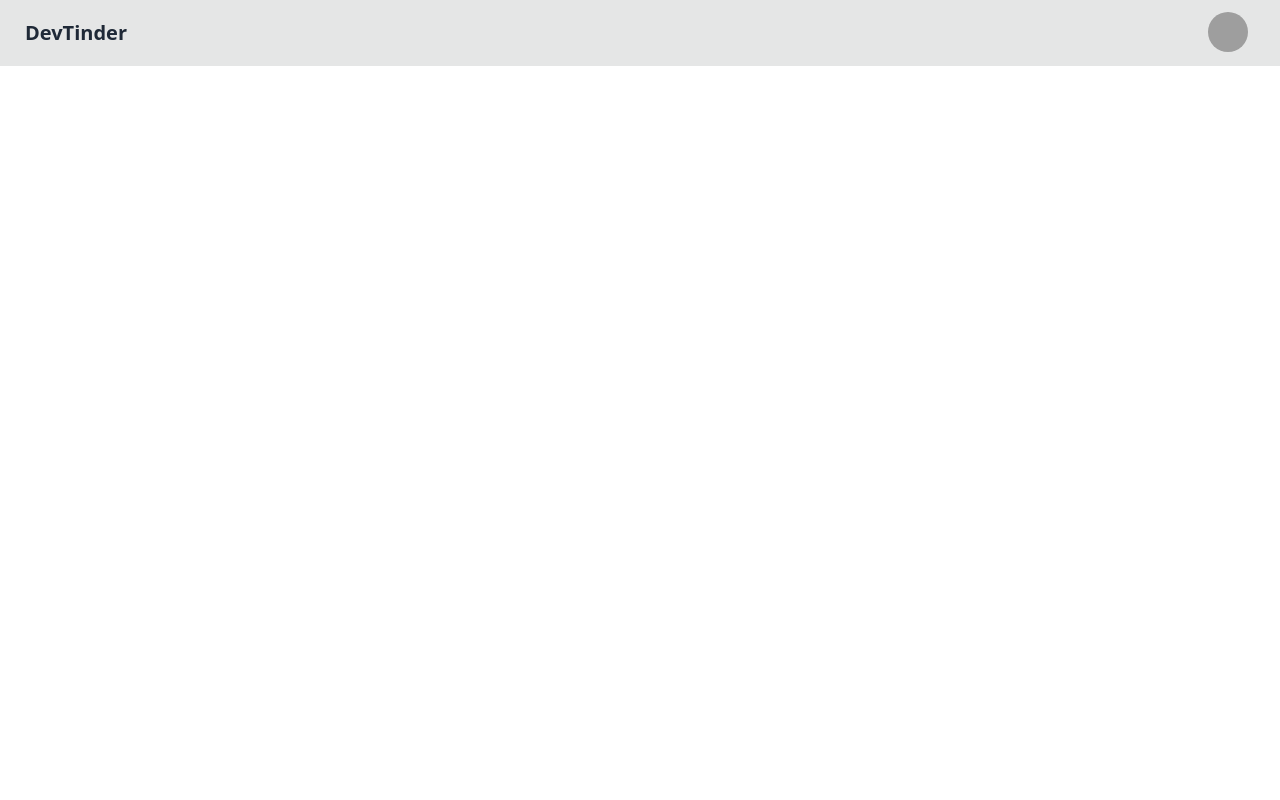
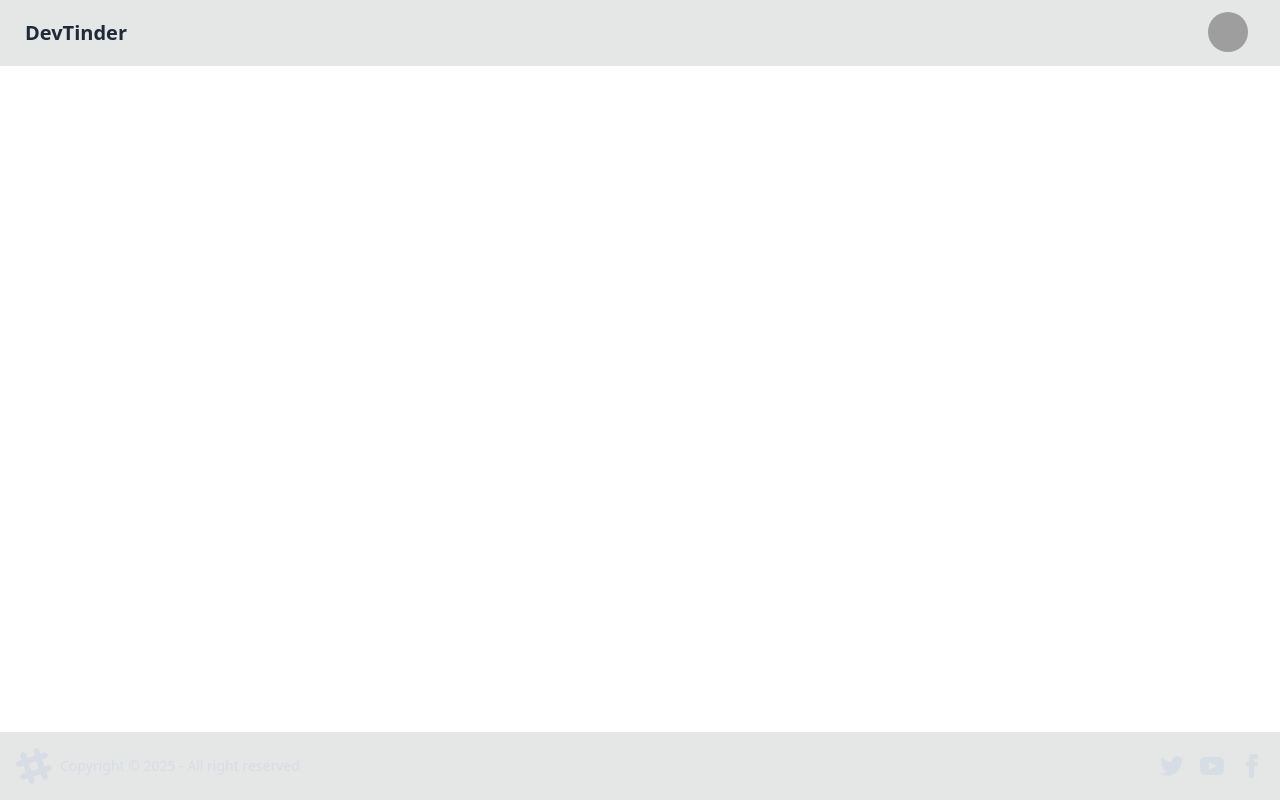
Before and after one commit to bikashpdyadav/DevTinderUI, a React (Vite) app: page / in a window 1280 px wide. Built offline with nearby package versions, Linux system fonts and the light colour scheme; grey boxes are pictures that could not be loaded.

Commit message:
BrowserRouter, Routes and Outlet for Route understood in react-router-dom

```diff
--- a/package.json
+++ b/package.json
@@ -12,7 +12,8 @@
   "dependencies": {
     "@tailwindcss/vite": "^4.0.3",
     "react": "^19.0.0",
-    "react-dom": "^19.0.0"
+    "react-dom": "^19.0.0",
+    "react-router-dom": "^6.29.0"
   },
   "devDependencies": {
     "@eslint/js": "^9.19.0",
--- a/src/App.jsx
+++ b/src/App.jsx
@@ -1,36 +1,17 @@
-import { useState } from 'react'
+import { BrowserRouter, Route, Routes } from 'react-router-dom';
+import Body from './Body';
+import Login from './Login';
 
 function App() {
   return (
     <>
-      <div className="navbar bg-base-300">
-        <div className="flex-1">
-          <a className="btn btn-ghost text-xl">DevTinder</a>
-        </div>
-        <div className="flex-none gap-2">
-          <div className="dropdown dropdown-end mx-5">
-            <div tabIndex={0} role="button" className="btn btn-ghost btn-circle avatar">
-              <div className="w-10 rounded-full">
-                <img
-                  alt="Tailwind CSS Navbar component"
-                  src="https://img.daisyui.com/images/stock/photo-1534528741775-53994a69daeb.webp" />
-              </div>
-            </div>
-            <ul
-              tabIndex={0}
-              className="menu menu-sm dropdown-content bg-base-100 rounded-box z-[1] mt-3 w-52 p-2 shadow">
-              <li>
-                <a className="justify-between">
-                  Profile
-                  <span className="badge">New</span>
-                </a>
-              </li>
-              <li><a>Settings</a></li>
-              <li><a>Logout</a></li>
-            </ul>
-          </div>
-        </div>
-      </div>
+      <BrowserRouter basename='/'>
+        <Routes>
+          <Route path='/' element={<Body />}>
+            <Route path='/login' element={<Login />} />
+          </Route>
+        </Routes>
+      </BrowserRouter>
     </>
   )
 }
--- /dev/null
+++ b/src/Body.jsx
@@ -0,0 +1,16 @@
+import React from 'react';
+import NavBar from './NavBar';
+import Footer from './Footer';
+import { Outlet } from 'react-router-dom';
+
+const Body = () => {
+  return (
+    <div>
+        <NavBar />
+        <Outlet />
+        <Footer />
+    </div>
+  )
+}
+
+export default Body
--- /dev/null
+++ b/src/Footer.jsx
@@ -0,0 +1,59 @@
+import React from 'react';
+
+const Footer = () => {
+    return (
+        <footer className="footer bg-base-300 text-neutral-content items-center p-4 fixed bottom-0">
+            <aside className="grid-flow-col items-center">
+                <svg
+                    width="36"
+                    height="36"
+                    viewBox="0 0 24 24"
+                    xmlns="http://www.w3.org/2000/svg"
+                    fillRule="evenodd"
+                    clipRule="evenodd"
+                    className="fill-current">
+                    <path
+                        d="M22.672 15.226l-2.432.811.841 2.515c.33 1.019-.209 2.127-1.23 2.456-1.15.325-2.148-.321-2.463-1.226l-.84-2.518-5.013 1.677.84 2.517c.391 1.203-.434 2.542-1.831 2.542-.88 0-1.601-.564-1.86-1.314l-.842-2.516-2.431.809c-1.135.328-2.145-.317-2.463-1.229-.329-1.018.211-2.127 1.231-2.456l2.432-.809-1.621-4.823-2.432.808c-1.355.384-2.558-.59-2.558-1.839 0-.817.509-1.582 1.327-1.846l2.433-.809-.842-2.515c-.33-1.02.211-2.129 1.232-2.458 1.02-.329 2.13.209 2.461 1.229l.842 2.515 5.011-1.677-.839-2.517c-.403-1.238.484-2.553 1.843-2.553.819 0 1.585.509 1.85 1.326l.841 2.517 2.431-.81c1.02-.33 2.131.211 2.461 1.229.332 1.018-.21 2.126-1.23 2.456l-2.433.809 1.622 4.823 2.433-.809c1.242-.401 2.557.484 2.557 1.838 0 .819-.51 1.583-1.328 1.847m-8.992-6.428l-5.01 1.675 1.619 4.828 5.011-1.674-1.62-4.829z"></path>
+                </svg>
+                <p>Copyright © {new Date().getFullYear()} - All right reserved</p>
+            </aside>
+            <nav className="grid-flow-col gap-4 md:place-self-center md:justify-self-end">
+                <a>
+                    <svg
+                        xmlns="http://www.w3.org/2000/svg"
+                        width="24"
+                        height="24"
+                        viewBox="0 0 24 24"
+                        className="fill-current">
+                        <path
+                            d="M24 4.557c-.883.392-1.832.656-2.828.775 1.017-.609 1.798-1.574 2.165-2.724-.951.564-2.005.974-3.127 1.195-.897-.957-2.178-1.555-3.594-1.555-3.179 0-5.515 2.966-4.797 6.045-4.091-.205-7.719-2.165-10.148-5.144-1.29 2.213-.669 5.108 1.523 6.574-.806-.026-1.566-.247-2.229-.616-.054 2.281 1.581 4.415 3.949 4.89-.693.188-1.452.232-2.224.084.626 1.956 2.444 3.379 4.6 3.419-2.07 1.623-4.678 2.348-7.29 2.04 2.179 1.397 4.768 2.212 7.548 2.212 9.142 0 14.307-7.721 13.995-14.646.962-.695 1.797-1.562 2.457-2.549z"></path>
+                    </svg>
+                </a>
+                <a>
+                    <svg
+                        xmlns="http://www.w3.org/2000/svg"
+                        width="24"
+                        height="24"
+                        viewBox="0 0 24 24"
+                        className="fill-current">
+                        <path
+                            d="M19.615 3.184c-3.604-.246-11.631-.245-15.23 0-3.897.266-4.356 2.62-4.385 8.816.029 6.185.484 8.549 4.385 8.816 3.6.245 11.626.246 15.23 0 3.897-.266 4.356-2.62 4.385-8.816-.029-6.185-.484-8.549-4.385-8.816zm-10.615 12.816v-8l8 3.993-8 4.007z"></path>
+                    </svg>
+                </a>
+                <a>
+                    <svg
+                        xmlns="http://www.w3.org/2000/svg"
+                        width="24"
+                        height="24"
+                        viewBox="0 0 24 24"
+                        className="fill-current">
+                        <path
+                            d="M9 8h-3v4h3v12h5v-12h3.642l.358-4h-4v-1.667c0-.955.192-1.333 1.115-1.333h2.885v-5h-3.808c-3.596 0-5.192 1.583-5.192 4.615v3.385z"></path>
+                    </svg>
+                </a>
+            </nav>
+        </footer>
+    )
+}
+
+export default Footer;
--- /dev/null
+++ b/src/Login.jsx
@@ -0,0 +1,9 @@
+import React from 'react'
+
+const Login = () => {
+  return (
+    <div>Login</div>
+  )
+}
+
+export default Login
--- /dev/null
+++ b/src/NavBar.jsx
@@ -0,0 +1,36 @@
+import React from 'react'
+
+const NavBar = () => {
+    return (
+        <div className="navbar bg-base-300">
+            <div className="flex-1">
+                <a className="btn btn-ghost text-xl">DevTinder</a>
+            </div>
+            <div className="flex-none gap-2">
+                <div className="dropdown dropdown-end mx-5">
+                    <div tabIndex={0} role="button" className="btn btn-ghost btn-circle avatar">
+                        <div className="w-10 rounded-full">
+                            <img
+                                alt="Tailwind CSS Navbar component"
+                                src="https://img.daisyui.com/images/stock/photo-1534528741775-53994a69daeb.webp" />
+                        </div>
+                    </div>
+                    <ul
+                        tabIndex={0}
+                        className="menu menu-sm dropdown-content bg-base-100 rounded-box z-[1] mt-3 w-52 p-2 shadow">
+                        <li>
+                            <a className="justify-between">
+                                Profile
+                                <span className="badge">New</span>
+                            </a>
+                        </li>
+                        <li><a>Settings</a></li>
+                        <li><a>Logout</a></li>
+                    </ul>
+                </div>
+            </div>
+        </div>
+    )
+}
+
+export default NavBar
```
Also changed, not shown: 1 other file (tests, documents, lock files or other folders).
